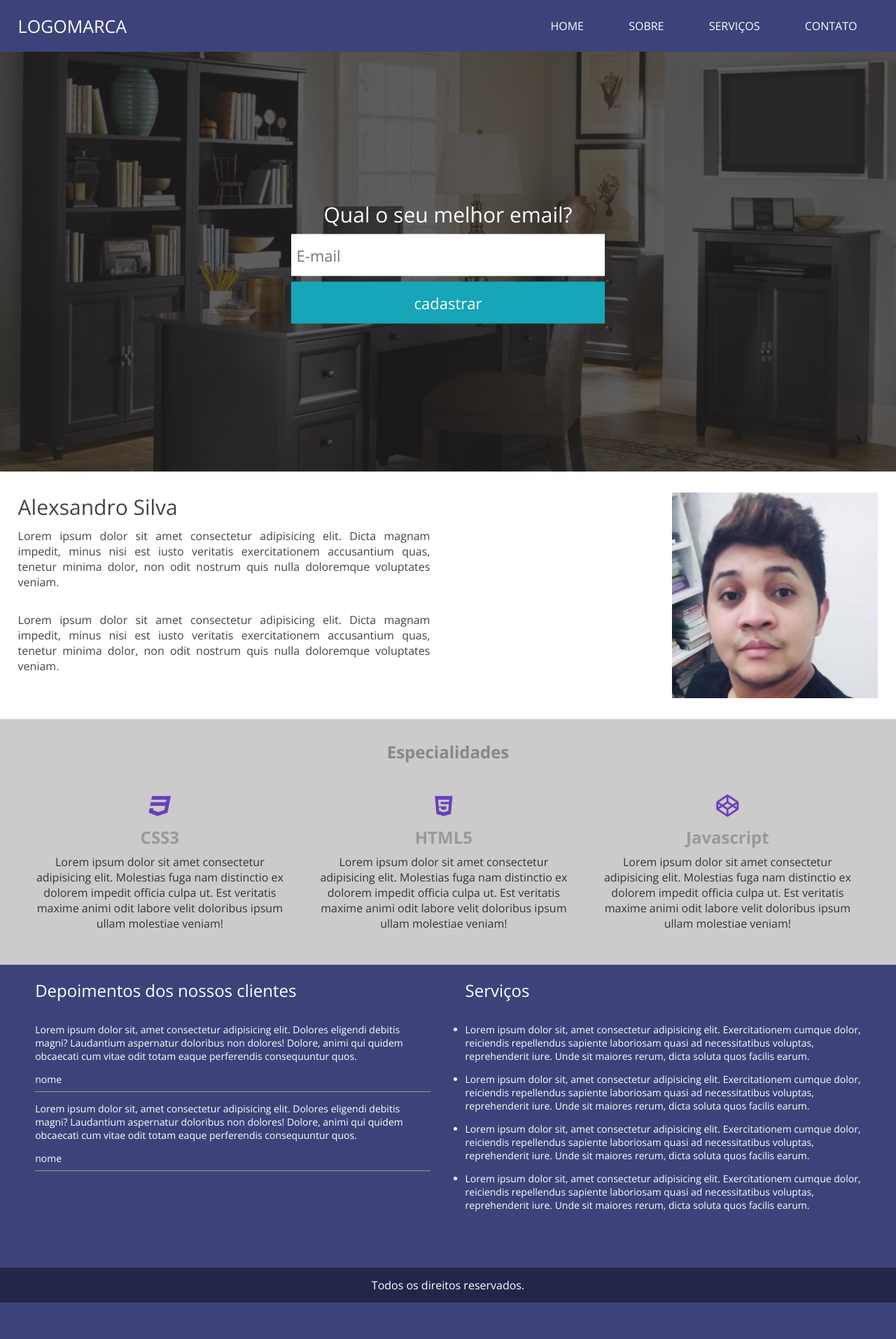
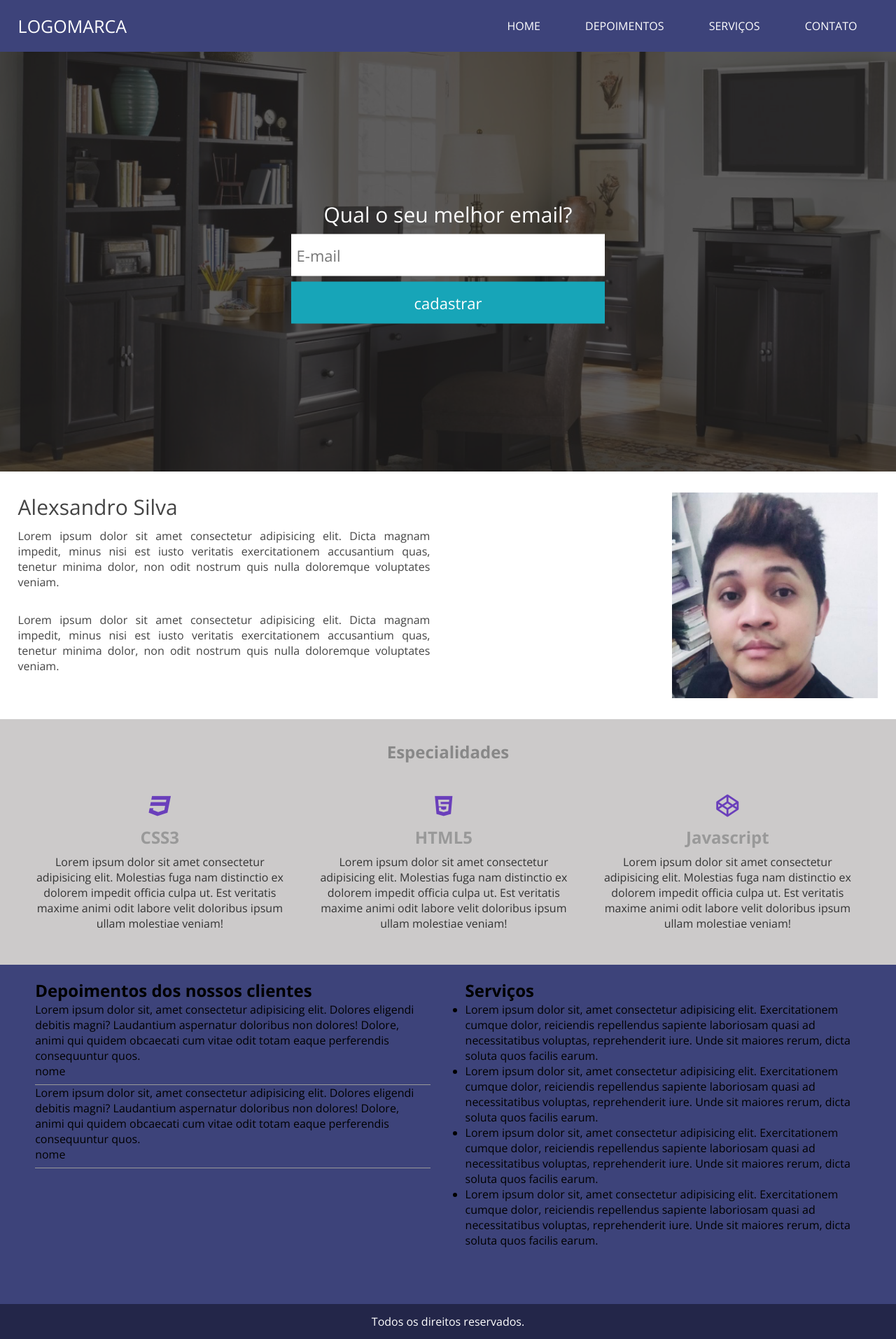
Before and after one commit to aldusosi/site_dinamico, a PHP site: page /site_dinamico/ in a window 1280 px wide. Shown: the whole page at 70% size. Before the commit the page ends 1862 px from the top, so only its background shows below. Run offline with PHP 8.4, Linux system fonts and the light colour scheme; some libraries are stand-ins or nearby versions.

Commit message:
adicionando scroll_auto para links de depoimentos e servicos

```diff
--- a/estilos/style.css
+++ b/estilos/style.css
@@ -3,6 +3,11 @@
     padding:0;
     box-sizing: border-box;
     font-family: "Open Sans", sans-serif;
+}
+
+html, body
+{
+    height: 100%;
 }
 
 /*--Boot CSS--*/
--- a/index.php
+++ b/index.php
@@ -19,11 +19,12 @@
 
         switch($url)
         {
-            case 'sobre':
-                echo '<target target="sobre">';
+            case 'depoimentos':
+                echo '<target target="depoimentos" />';
                 break;
             case 'servicos':
-                echo '<target target="servicos">';
+                echo '<target target="servicos" />';
+                break;
         }
     ?>
 
@@ -33,7 +34,7 @@
             <nav class="desktop right">
                 <ul>
                     <li><a href="<?php echo INCLUDE_PATH ?>">Home</a></li>
-                    <li><a href="<?php echo INCLUDE_PATH ?>sobre">Sobre</a></li>
+                    <li><a href="<?php echo INCLUDE_PATH ?>depoimentos">Depoimentos</a></li>
                     <li><a href="<?php echo INCLUDE_PATH ?>servicos">Serviços</a></li>
                     <li><a href="<?php echo INCLUDE_PATH ?>contato">Contato</a></li>
                 </ul>
@@ -44,7 +45,7 @@
                 </div>
                 <ul>
                     <li><a href="<?php echo INCLUDE_PATH ?>">Home</a></li>
-                    <li><a href="<?php echo INCLUDE_PATH ?>sobre">Sobre</a></li>
+                    <li><a href="<?php echo INCLUDE_PATH ?>depoimentos">Depoimentos</a></li>
                     <li><a href="<?php echo INCLUDE_PATH ?>servicos">Serviços</a></li>
                     <li><a href="<?php echo INCLUDE_PATH ?>contato">Contato</a></li>
                 </ul>
@@ -58,18 +59,18 @@
 
         if(file_exists("pages/$url.php"))
         {
-            require_once("pages/$url.php");
+            include("pages/$url.php");
         }
         else
         {
-            if($url != 'sobre' && $url != 'servicos')
+            if($url != 'depoimentos' && $url != 'servicos')
             {
                 $page404 = true;
-                require_once("pages/404.php");
+                include("pages/404.php");
             }
             else
             {
-                require_once("pages/home.php");
+                include("pages/home.php");
             }
 
         }
@@ -83,7 +84,8 @@
         </div>
     </footer>
 
-    <script src="<?php echo INCLUDE_PATH ?>js/jquery.js"></script>
-    <script src="<?php echo INCLUDE_PATH ?>js/nav_mobile.js"></script>
+    <script src="<?php echo INCLUDE_PATH; ?>js/jquery.js"></script>
+    <script src="<?php echo INCLUDE_PATH; ?>js/nav_mobile.js"></script>
+    <script src="<?php echo INCLUDE_PATH; ?>js/scroll_auto.js"></script>
 </body>
 </html>
--- a/js/nav_mobile.js
+++ b/js/nav_mobile.js
@@ -16,5 +16,6 @@ $(function(){
             icone.addClass('fa-bars');
             lista_menu.hide();
         }
-    })
+
+    });
 })
--- /dev/null
+++ b/js/scroll_auto.js
@@ -0,0 +1,10 @@
+$(function(){
+    if($('target').length > 0)
+        {
+            // O Elemento existe portanto devemos dar o scroll em algum elemento
+            var elemento = "#"+$('target').attr('target');
+            var divScroll = $(elemento).offset().top;
+
+            $('html,body').animate({'scrollTop':divScroll}, 2000);
+        }
+})
--- a/pages/home.php
+++ b/pages/home.php
@@ -52,7 +52,7 @@
 
 <section class="extras">
     <div class="center">
-        <div class="w50 left depoimentos">
+        <div id="depoimentos" class="w50 left ">
             <h2 calss="title">Depoimentos dos nossos clientes</h2>
             <div class="depoimento-single">
                 <p class="depoimento-descricao">Lorem ipsum dolor sit, amet consectetur adipisicing elit. Dolores eligendi debitis magni? Laudantium aspernatur doloribus non dolores! Dolore, animi qui quidem obcaecati cum vitae odit totam eaque perferendis consequuntur quos.</p>
@@ -63,7 +63,7 @@
                 <p class="nome-autor">nome</p>
             </div>
         </div>
-        <div class="w50 left servicos">
+        <div id="servicos" class="w50 left ">
             <h2 class="title">Serviços</h2>
             <div>
                 <ul>
```
